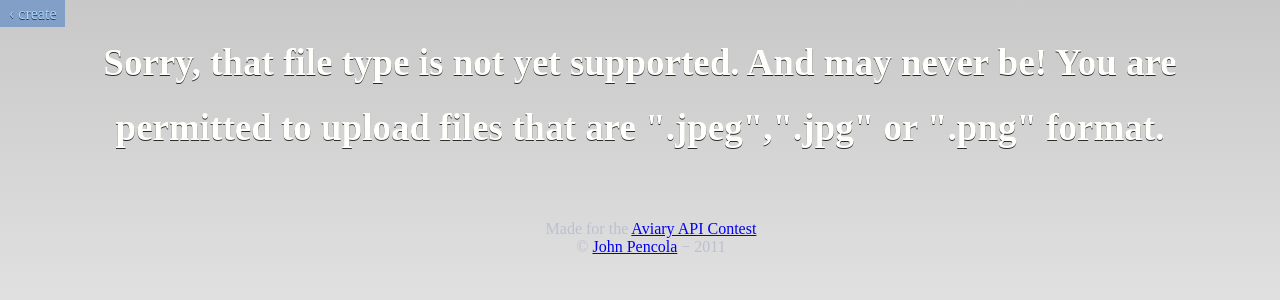
After one commit to jpencola/Honey, a Django app: page /create_puzzle/errrr/ in a window 1280 px wide. The commit adds this page. Shown: the top 300 px of the page. Run offline with Django 3.2, Linux system fonts and the light colour scheme; parts of the project's set-up code (start-up, migrations or seed data) failed here and were passed over.

Commit message:
Added error message template and URL mapping for when user uploads an usupported file type.

```diff
--- a/bumblebee/puzzle/static/css/global.css
+++ b/bumblebee/puzzle/static/css/global.css
@@ -38,4 +38,19 @@ h2 {
 	color: #854124;
 }
 
+div#floaty-tab{
+	position: absolute;
+	top: 0;
+	left: 0;
+	text-align: left;
+	text-indent: 9px;
+	line-height: 27px;
+	background-color: #829FC7;
+	text-shadow: rgba(0, 0, 0, 0.696875) 0px 1px 0px;
+}
+
+div#floaty-tab a { color: #ABD8FF; text-decoration: none; }
+div#floaty-tab a:hover { color: #fff; }
+div#floaty-tab a:active { color: #A0FF30; }
+
 div#footer{ margin: 60px 0 22px 22px; color:#BCBFD0; }
--- a/bumblebee/puzzle/templates/puzzle.html
+++ b/bumblebee/puzzle/templates/puzzle.html
@@ -7,7 +7,7 @@
 {% block title %}Playing Puzzle: {{puzzle.name}}{% endblock title %}
 
 {% block content %}
-		<div id="create-tab"><a href="{% url create_puzzle %}">&lsaquo; create&nbsp;&nbsp;</a></div>
+		<div id="floaty-tab"><a href="{% url create_puzzle %}">&lsaquo; create&nbsp;&nbsp;</a></div>
         <div class="puzzle-meta">
         	<h1>You're Playing: {{puzzle.name}}</h1>
 			<span class="difficulty">Difficulty Level: <em>{{puzzle.difficulty_name}}</em></span>
--- /dev/null
+++ b/bumblebee/website/templates/error.html
@@ -0,0 +1,12 @@
+{% extends "base.html" %}
+
+{% block head_include %}
+	<link rel="stylesheet" href="{{ STATIC_URL }}css/site.css">
+{% endblock head_include %}
+
+{% block title %}Oops, unsupported file type!{% endblock title %}
+
+{% block content %}
+	<div id="floaty-tab"><a href="{% url create_puzzle %}">&lsaquo; create&nbsp;&nbsp;</a></div>
+	<h1>Sorry, that file type is not yet supported. And may never be! You are permitted to upload files that are ".jpeg",".jpg" or ".png" format.
+{% endblock content %}
--- a/bumblebee/website/urls.py
+++ b/bumblebee/website/urls.py
@@ -2,5 +2,6 @@ from django.conf.urls.defaults import patterns, url
 from bumblebee.website import views
 
 urlpatterns = patterns('',
+    url(r'^errrr/', views.wrong_file_type, name='error'),
     url(r'^$', views.create_puzzle, name='create_puzzle'),
 )
--- a/bumblebee/website/views.py
+++ b/bumblebee/website/views.py
@@ -15,7 +15,7 @@ from bumblebee.puzzle.post_processing import process
 from bumblebee.website.forms import UploadFileForm
 from bumblebee.puzzle.models import ImageUpload, Puzzle, Difficulty, ImageDetail
 
-ALLOWED_IMAGE_TYPES = ('png','jpg','jpeg','gif','tif',)
+ALLOWED_IMAGE_TYPES = ('png','jpg','jpeg',)
 PUZZLE_SIZE = (400, 300)
 
 def create_puzzle(request):
@@ -70,12 +70,19 @@ def create_puzzle(request):
             return HttpResponseRedirect('/puzzles/'+guid )
         else:
             # show the error to the user
-            return HttpResponseRedirect('/errr/')
+            return HttpResponseRedirect('/create_puzzle/errrr')
     else:
         form = UploadFileForm()
 
     return render_to_response("create-puzzle.html",
                               {'form': form},
+                              mimetype="text/html",
+                              context_instance=RequestContext(request))
+
+
+def wrong_file_type(request):
+    return render_to_response("error.html",
+                              {},
                               mimetype="text/html",
                               context_instance=RequestContext(request))
 
```
Also changed, not shown: bumblebee/puzzle/static/css/puzzle.css (+0 -15 lines).
